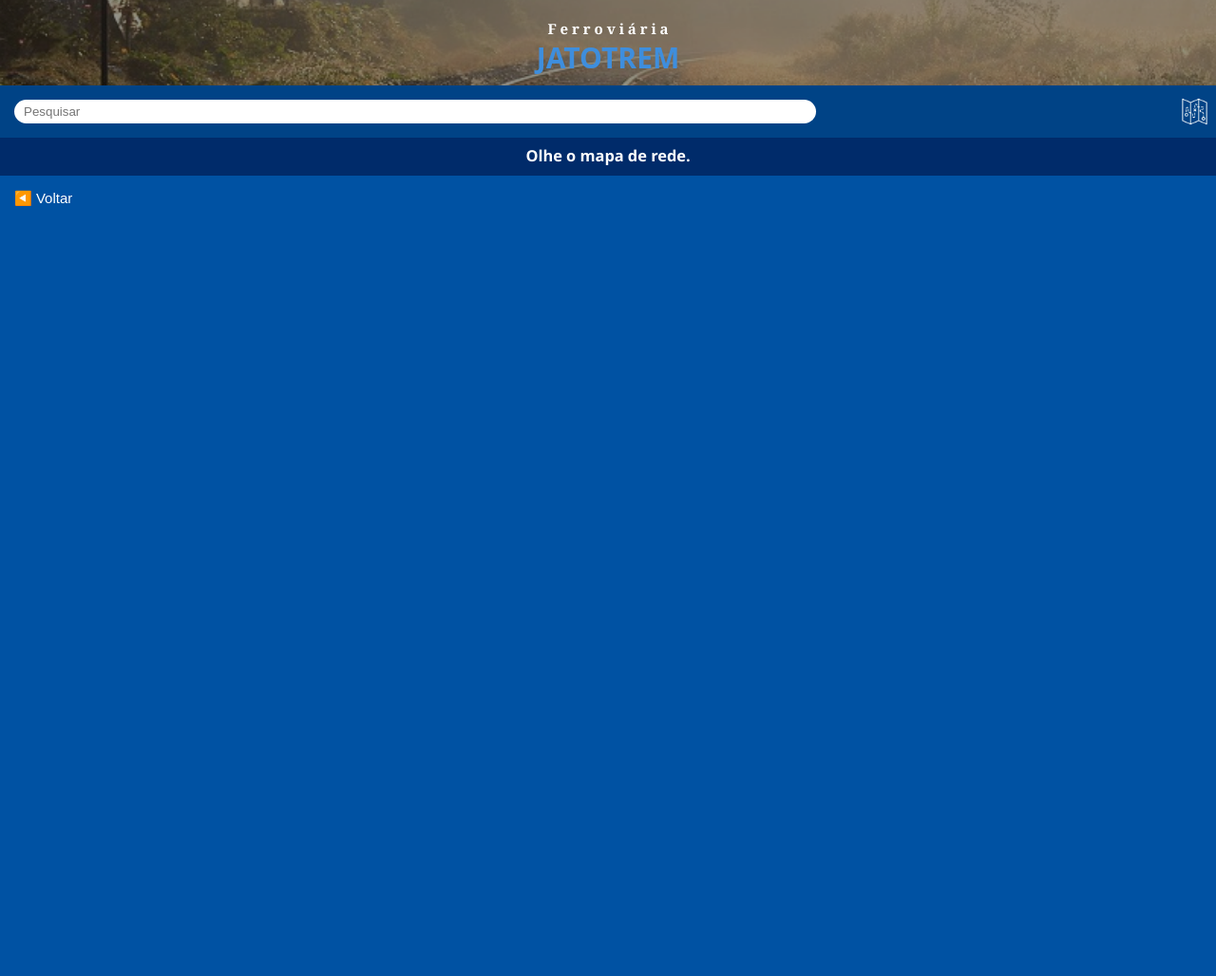
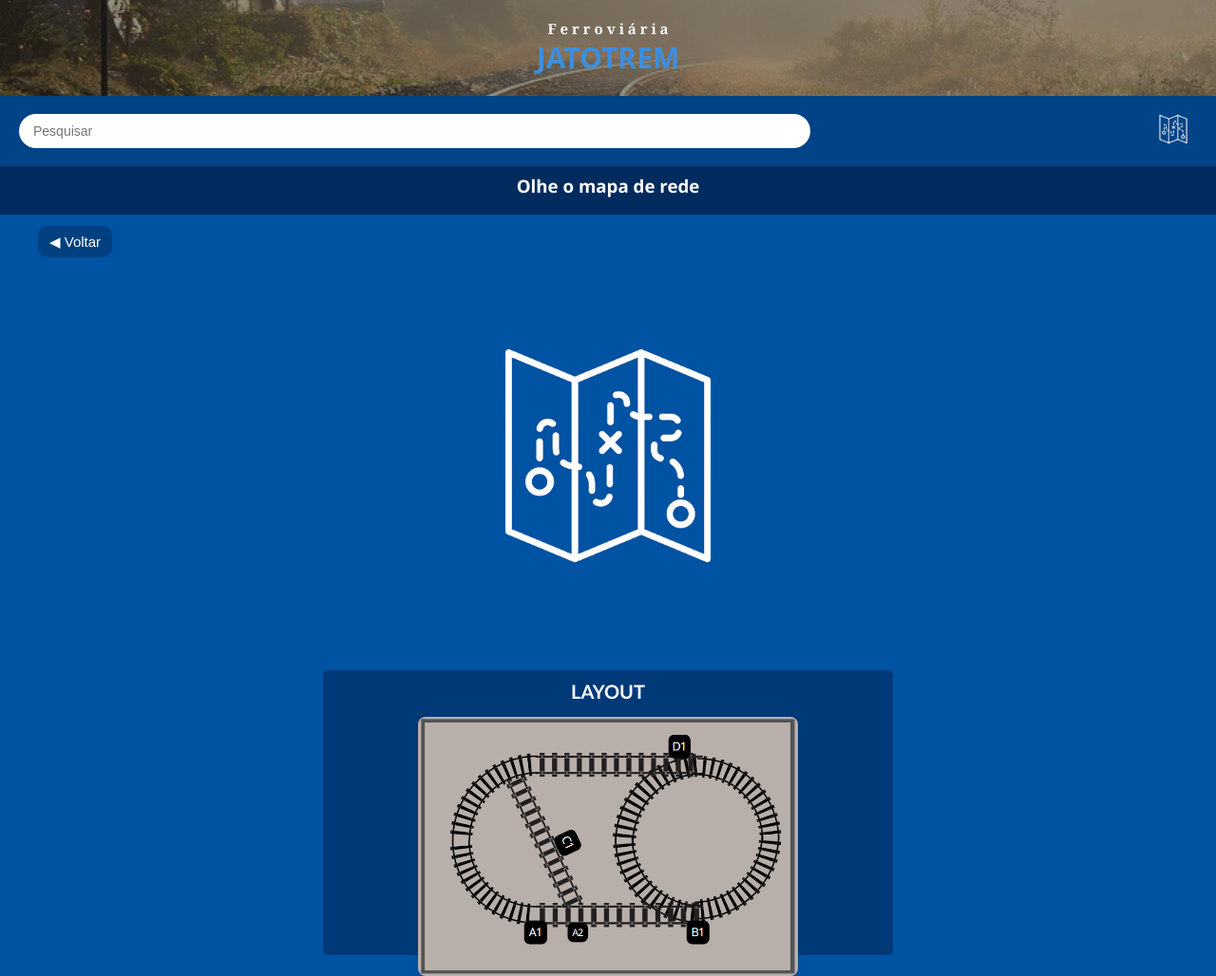
Before and after one commit to GustavoDuncker/Trabalho-trem, a PHP site: page /public/MapaDeRede.html in a window 1280 px wide. Shown: the whole page at 95% size. Before the commit the page ends 217 px from the top, so only its background shows below. Run offline with PHP 8.4, Linux system fonts and the light colour scheme.

Commit message:
Finalizei minha parte no mapa de rede

```diff
--- a/public/MapaDeRede.html
+++ b/public/MapaDeRede.html
@@ -1,39 +1,55 @@
+<!DOCTYPE html>
 <html lang="pt-BR">
-
-
 <head>
-    <meta charset="UTF-8">
-    <meta name="viewport" content="width=device-width, initial-scale=1.0">
-    <link rel="stylesheet" href="../styles/mapaRede.css">
-    <link rel="icon" href="../assets/images/trem inicioo.png">
-
-    <title>Document</title>
+  <meta charset="UTF-8" />
+  <meta name="viewport" content="width=device-width, initial-scale=1.0" />
+  <link rel="stylesheet" href="../styles/mapaRede.css" />
+  <link rel="icon" href="../assets/images/trem inicioo.png" />
+  <title>Mapa da Rede</title>
 </head>
 <body>
+
   <header class="cabecalho">
     <div class="logo-container">
       <h1 class="txtFerroviaria">F e r r o v i á r i a</h1>
       <h2 class="txtJato">JATOTREM</h2>
     </div>
+  </header>
 
-        </header>
+
   <section class="cabecalho2">
     <div class="pesquisa">
       <input type="text" placeholder="Pesquisar" class="pesquisaInput"/>
     </div>
     <div class="mapaLink">
-                <img src="../assets/images/mapaTrem.png" alt="Mapa" class="imgMapa" />
+      <img src="../assets/images/mapaTrem.png" alt="Mapa" class="imgMapa"/>
     </div>
   </section>
 
+
   <section class="cabecalho3">
-        <h3 class="txtCabecalho3">Olhe o mapa de rede.</h3>
+    <h3 class="txtCabecalho3">Olhe o mapa de rede</h3>
   </section>
 
+
   <main>
+
     <div class="voltar">
-      <a href="inicioAdm.html"> ◀️ Voltar</a>
+      <a href="inicioAdm.html"> ◀ Voltar</a>
     </div>
 
+
+    <div class="mapaContainer">
+      <img src="../assets/images/mapaTrem.png" alt="Mapa" class="imgMapaGrande"/>
+    </div>
+
+
+    <div class="layout">
+      <h3 class="txtLayout">LAYOUT</h3>
+      <div class="imgLayout">
+        <img src="../assets/images/imgTrilho.png" alt="Imagem do Trilho" class="imgTrilho" />
+      </div>
+    </div>
   </main>
 </body>
+</html>
--- a/styles/MapaRede.css
+++ b/styles/MapaRede.css
@@ -1,5 +1,11 @@
+* {
+  box-sizing: border-box;
+  margin: 0;
+  padding: 0;
+}
+
+
 body {
-  margin: 0;
   font-family: Arial, Helvetica, sans-serif;
   background-color: #0052A3;
   color: white;
@@ -8,82 +14,152 @@ body {
   min-height: 100vh;
 }
 
-a {
-  text-decoration: none;
-  color: white;
-}
 
 .cabecalho {
   background-image: url('../assets/images/imgCabecalho.png');
   background-size: cover;
   background-position: center;
-  padding: 20px 0 ;
+  padding: 20px 0;
   text-align: center;
+  display: flex;
+  justify-content: center;
+  align-items: center;
+}
+
+.logo-container {
+  display: flex;
+  flex-direction: column;
+  align-items: center;
+}
+
+.txtFerroviaria {
+  font-family: Cambria, Cochin, Georgia, Times, 'Times New Roman', serif;
+  font-size: 15px;
+}
+
+.txtJato {
+  font-family: system-ui, -apple-system, BlinkMacSystemFont, 'Segoe UI', Roboto, Oxygen, Ubuntu, Cantarell, 'Open Sans', 'Helvetica Neue', sans-serif;
+  font-size: 30px;
+  color: #3e8edd;
+  ;
+}
+
+
+.cabecalho2 {
+  background-color: #004386;
+  display: flex;
+  justify-content: space-around;
+  align-items: center;
+  padding: 10px 20px;
+}
+
+.pesquisa {
+  flex: 1;
+  display: flex;
+  justify-content: flex-start;
+}
+
+.pesquisa input {
+  width: 70%;
+  padding: 10px 15px;
+  border-radius: 20px;
+  border: none;
+  outline: none;
+  font-size: 14px;
+}
+
+.imgMapa {
+  width: 50px;
   height: 50px;
 }
 
-.txtFerroviaria{
-font-family: Cambria, Cochin, Georgia, Times, 'Times New Roman', serif;
-font-size: 15px;
-margin: 0;
+
+.cabecalho3 {
+  background-color: rgba(0, 1, 20, 0.479);
+  text-align: center;
+  padding: 8px 0;
+  font-family: 'Segoe UI', Tahoma, Geneva, Verdana, sans-serif;
+  font-size: 16px;
 }
-.txtJato{
-  font-family: system-ui, -apple-system, BlinkMacSystemFont, 'Segoe UI', Roboto, Oxygen, Ubuntu, Cantarell, 'Open Sans', 'Helvetica Neue', sans-serif;
-  font-size: 30px;
-  color: #3e8edd;
-  margin: 0;
 
+.txtCabecalho3 {
+  margin: 0 0 10px 0;
 }
-.pesquisa {
 
+
+main {
+  display: flex;
+  flex-direction: column;
+  align-items: center;
+  padding: 20px;
+}
+
+
+.voltar {
+  align-self: flex-start;
+  margin-bottom: 20px;
+  margin-left: 20px;
+}
+
+.voltar a {
+  font-size: 15px;
+  text-decoration: none;
+  color: white;
+  background-color: #004080;
+  padding: 8px 12px;
+  border-radius: 10px;
+  transition: background-color 0.3s;
+}
+.voltar a:hover {
+  background-color: #0066cc;
+}
+
+
+.mapaContainer {
+  display: flex;
+  justify-content: center;
   width: 100%;
-  max-width: 400%;
-  display: flex;
-  margin: 15px;
+  margin-top: 10px;
+}
+
+.imgMapaGrande {
+  max-width: 30%;
+  height: 40%;
 
 
 }
 
-.pesquisa input {
 
-  width: 70%;
-  height: 25px;
+.layout {
+  width: 100%;
+  max-width: 600px;
+  margin-top: 40px;
   padding: 10px;
-  border-radius: 20px;
-  border: none;
-
+  background-color: rgba(0, 1, 20, 0.3);
+  border-radius: 5px;
+  display: flex;
+  flex-direction: column;
+  align-items: center;
+  height: 300px;
 }
 
-
-.cabecalho2{
-  background-color: #004386;
-  height: 55px;
-  display: flex;
-  align-items: center;
+.txtLayout {
+  margin-bottom: 15px;
+  font-family: 'Trebuchet MS', 'Lucida Sans Unicode', 'Lucida Grande', 'Lucida Sans', Arial, sans-serif;
+  font-size: 20px;
+  text-align: center;
 }
 
-
-.imgMapa{
-  height: 45px;
-  width: 45px;
-
-
+.imgLayout {
+  display: flex;
+  justify-content: center;
+  width: 100%;
 }
 
-.cabecalho3{
-  background-color: rgba(1, 2, 44, 0.479);
-  margin: 0;
-  text-align: center;
-  font-family: 'Segoe UI', Tahoma, Geneva, Verdana, sans-serif;
-  height: 40px;
-  font-size: 14px;
+.imgTrilho {
+  width: 80%;
+  max-width: 400px;
+  height: auto;
+  border-radius: 8px;
+  box-shadow: 0 2px 6px rgba(0,0,0,0.1);
 }
-
-.txtcabecalho3{
-  margin: 8px;
-}
-
-.voltar{
-  margin: 15px;
-  font-size: 15px;
-}
```
Also changed, not shown: assets/images/imgTrilho.png (added), assets/images/mapa.PNG (deleted), assets/images/mapa2.PNG (deleted). Lines whose indentation alone changed are shown as unchanged.
